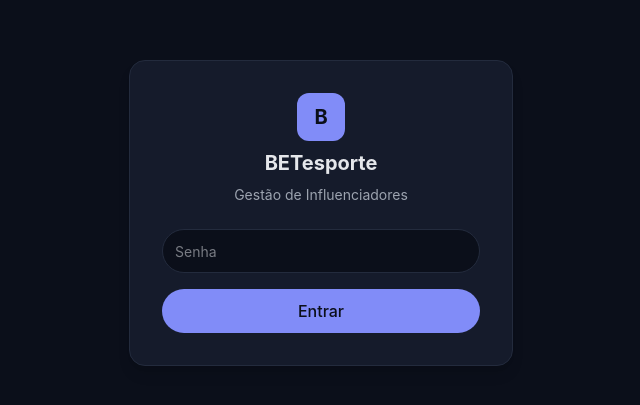
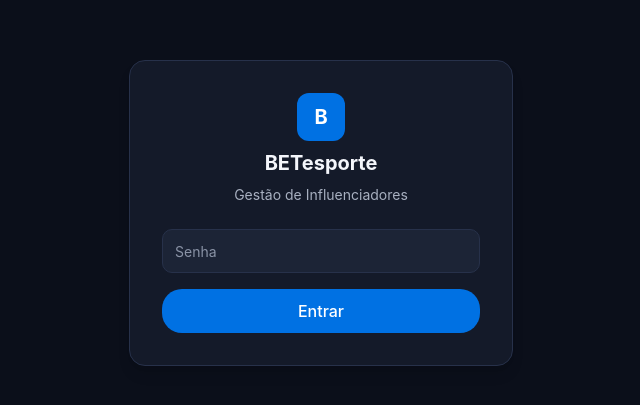
Before and after one commit to ribeiroruan74/betesporte, a Next.js app: page /login in a window 1280 px wide. Shown: the part 187-592 px from the top of the page, without its empty margins (319-959 px from the left). Built offline with nearby package versions, Linux system fonts and the light colour scheme.

Commit message:
tema escuro padrao com alto contraste em todas as abas

```diff
--- a/app/globals.css
+++ b/app/globals.css
@@ -1,36 +1,25 @@
 @import "tailwindcss";
-@custom-variant dark (&:where(.dark, .dark *));
 
-:root {
-  --background: #eef1f8;
-  --foreground: #1d1d1f;
-  --card: #ffffff;
-  --card-foreground: #1d1d1f;
-  --muted: #e8e8ed;
-  --muted-foreground: #6e6e73;
-  --border: #e2e2e7;
-  --input: #d2d2d7;
-  --primary: #6366f1;
+/* ============================================================
+   TEMA ESCURO PADRÃO — BETesporte (flat, alto contraste)
+   Todas as abas ficam com fundo escuro + texto claro legível
+   ============================================================ */
+
+:root,
+.dark {
+  --background: #0b0f1a;
+  --foreground: #f4f6fb;
+  --card: #141a29;
+  --card-foreground: #f4f6fb;
+  --muted: #1c2436;
+  --muted-foreground: #a8b0c0;
+  --border: #27314a;
+  --input: #1c2436;
+  --primary: #0071e3;
   --primary-foreground: #ffffff;
   --accent: #a855f7;
   --destructive: #ff3b30;
-  --ring: #a855f7;
-}
-
-.dark {
-  --background: #0b0f1a;
-  --foreground: #e5e7eb;
-  --card: #151b2b;
-  --card-foreground: #e5e7eb;
-  --muted: #1a2133;
-  --muted-foreground: #9ca3af;
-  --border: #232b3d;
-  --input: #2a3348;
-  --primary: #818cf8;
-  --primary-foreground: #0b0f1a;
-  --accent: #a855f7;
-  --destructive: #ff3b30;
-  --ring: #818cf8;
+  --ring: #0071e3;
 }
 
 @theme inline {
@@ -47,9 +36,9 @@
   --color-accent: var(--accent);
   --color-destructive: var(--destructive);
   --color-ring: var(--ring);
-  --radius-lg: 1.5rem;
-  --radius-md: 1rem;
-  --radius-sm: 0.75rem;
+  --radius-lg: 1.25rem;
+  --radius-md: 0.875rem;
+  --radius-sm: 0.625rem;
   --font-sans: "Inter", "Poppins", "Figtree", -apple-system, BlinkMacSystemFont, "Segoe UI", Roboto, "Helvetica Neue", Arial, sans-serif;
 }
 
@@ -57,6 +46,7 @@
   border-color: var(--color-border);
 }
 
+html,
 body {
   background-color: var(--color-background);
   color: var(--color-foreground);
@@ -65,20 +55,119 @@
   -moz-osx-font-smoothing: grayscale;
 }
 
-/* Card base (flat) */
-.glass-card {
+/* ---------- Cards (flat, escuros, sem blur/sombra) ---------- */
+.glass-card,
+.glass-card-strong,
+.glass-panel {
   background-color: var(--color-card);
   border: 1px solid var(--color-border);
-  border-radius: 1rem;
+  border-radius: var(--radius-lg);
+  box-shadow: none !important;
+  backdrop-filter: none !important;
+  -webkit-backdrop-filter: none !important;
 }
 
-.glass-card-strong {
-  background-color: var(--color-card);
-  border: 1px solid var(--color-border);
-  border-radius: 1rem;
+/* ---------- Sidebar ---------- */
+.glass-sidebar,
+aside,
+[class*="sidebar"] {
+  background-color: #0e1320 !important;
+  border-right: 1px solid var(--color-border) !important;
 }
 
-/* Animações */
+/* ---------- Header ---------- */
+.glass-header,
+header {
+  background-color: rgba(11, 15, 26, 0.9) !important;
+  border-bottom: 1px solid var(--color-border) !important;
+}
+
+/* ---------- Inputs, selects e textareas (sempre escuros) ---------- */
+input,
+select,
+textarea {
+  background-color: var(--color-input) !important;
+  color: var(--color-foreground) !important;
+  border: 1px solid var(--color-border) !important;
+  border-radius: 0.625rem !important;
+}
+input::placeholder,
+textarea::placeholder {
+  color: #8a93a6 !important;
+  opacity: 1;
+}
+input:focus,
+select:focus,
+textarea:focus {
+  border-color: var(--color-ring) !important;
+  outline: none;
+  box-shadow: 0 0 0 3px rgba(0, 113, 227, 0.25) !important;
+}
+
+/* ---------- Corrige classes claras fixas que quebram o contraste ---------- */
+[class*="bg-white/"] {
+  background-color: var(--color-card) !important;
+}
+
+/* ---------- Texto auxiliar sempre legível ---------- */
+[class*="text-muted-foreground"],
+.text-muted-foreground {
+  color: var(--color-muted-foreground) !important;
+}
+
+/* ---------- Botões ---------- */
+/* Primário */
+button[class*="bg-primary"],
+a[class*="bg-primary"] {
+  background-color: var(--color-primary) !important;
+  color: var(--color-primary-foreground) !important;
+  border: none !important;
+}
+/* Secundário / contorno */
+button[class*="border"]:not([class*="bg-primary"]) {
+  background-color: var(--color-card) !important;
+  border: 1px solid var(--color-border) !important;
+  color: var(--color-foreground) !important;
+}
+button[class*="border"]:not([class*="bg-primary"]):hover {
+  background-color: var(--color-muted) !important;
+}
+
+/* ---------- Modais ---------- */
+[class*="fixed"] [class*="rounded"],
+[role="dialog"] {
+  background-color: var(--color-card) !important;
+  border: 1px solid var(--color-border) !important;
+  color: var(--color-foreground) !important;
+}
+[class*="fixed"] {
+  background-color: rgba(0, 0, 0, 0.65) !important;
+}
+
+/* ---------- Tabelas ---------- */
+table tr,
+[class*="table"] tr {
+  border-bottom: 1px solid var(--color-border) !important;
+}
+table tr:hover,
+[class*="table"] tr:hover {
+  background-color: var(--color-muted) !important;
+}
+
+/* ---------- Scrollbar ---------- */
+::-webkit-scrollbar {
+  width: 10px;
+  height: 10px;
+}
+::-webkit-scrollbar-track {
+  background: transparent;
+}
+::-webkit-scrollbar-thumb {
+  background: rgba(140, 150, 175, 0.35);
+  border-radius: 8px;
+}
+
+/* ---------- Animações ---------- */
 @keyframes fadeInUp {
   from { opacity: 0; transform: translateY(14px); }
   to { opacity: 1; transform: translateY(0); }
```
